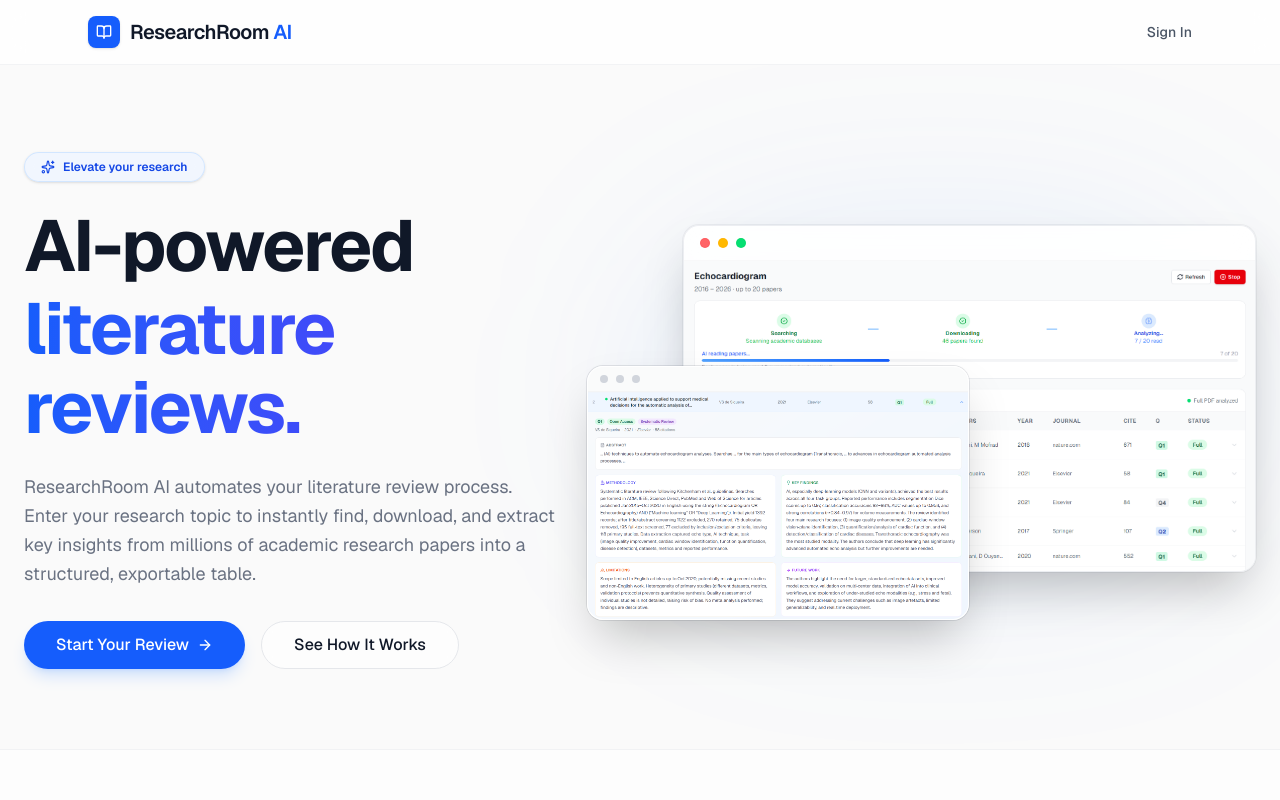
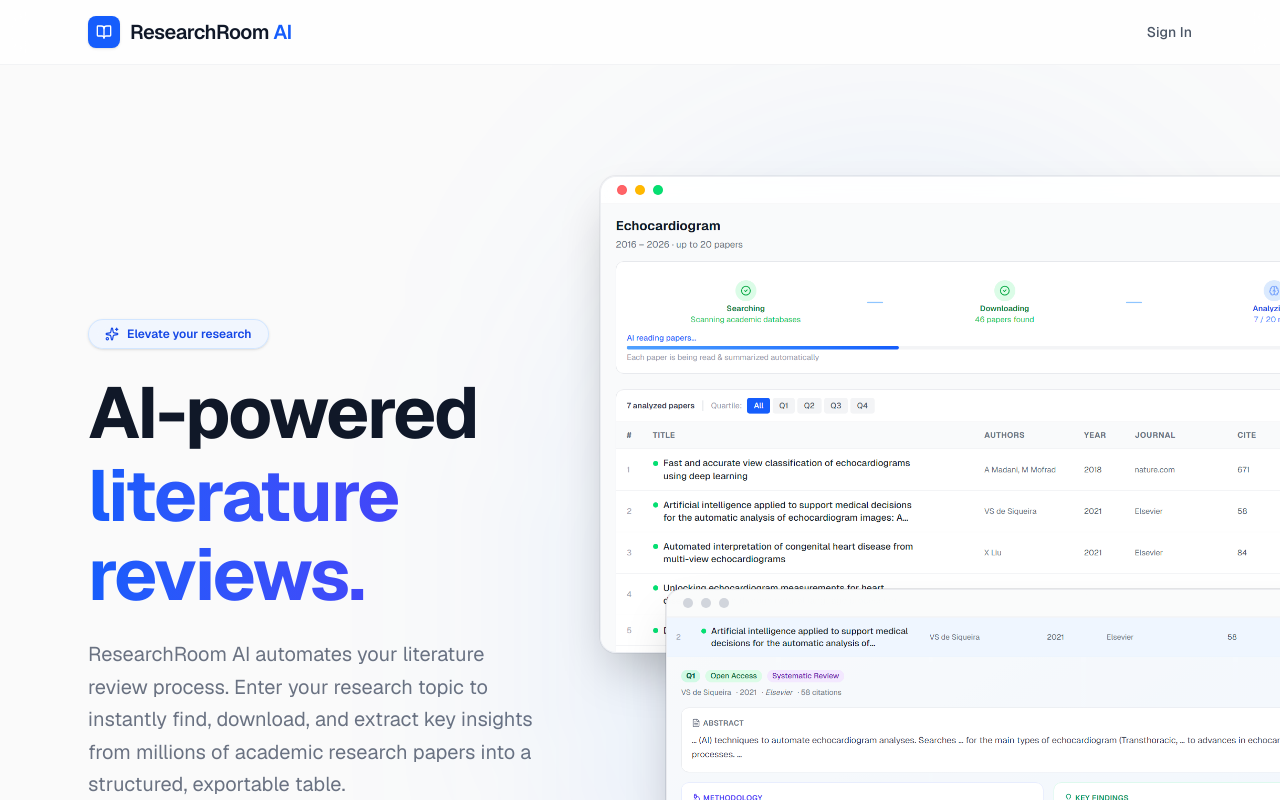
Before and after one commit to dev-fuadhasan/ailiterature, a Next.js app: page / in a window 1280 px wide. Shown: the top 800 px of the page. Built offline with nearby package versions, Linux system fonts and the light colour scheme; no server answers.

Commit message:
design: masterclass PRO UI upgrade for hero layout and screenshot clarity

```diff
--- a/src/app/page.tsx
+++ b/src/app/page.tsx
@@ -46,25 +46,26 @@ export default async function LandingPage() {
       </nav>
 
       {/* Hero */}
-      <section className="relative pt-24 pb-16 md:pt-32 md:pb-20 overflow-hidden">
+      <section className="relative pt-24 pb-16 md:pt-28 md:pb-24 overflow-hidden">
         {/* Sleek background decoration */}
         <div className="absolute inset-0 -z-10 bg-[linear-gradient(to_right,#80808012_1px,transparent_1px),linear-gradient(to_bottom,#80808012_1px,transparent_1px)] bg-[size:24px_24px]"></div>
         <div className="absolute top-0 inset-x-0 flex justify-center -z-10 pointer-events-none opacity-50">
-          <div className="w-[800px] h-[400px] bg-blue-400/20 blur-[140px] rounded-full mix-blend-multiply"></div>
+          <div className="w-[1000px] h-[500px] bg-blue-400/20 blur-[140px] rounded-full mix-blend-multiply"></div>
         </div>
 
-        <div className="max-w-7xl mx-auto px-6">
-          <div className="flex flex-col lg:flex-row items-center gap-10 lg:gap-16">
+        {/* Changed max-w-7xl to max-w-6xl to perfectly align the left margin with the Navbar Logo */}
+        <div className="max-w-6xl mx-auto px-6">
+          <div className="flex flex-col lg:flex-row items-center gap-10 lg:gap-14">
 
             {/* Left Column: Copy & CTA */}
-            <div className="flex-1 text-center lg:text-left pt-2 md:pt-6">
+            <div className="flex-1 text-center lg:text-left pt-2 md:pt-4">
               <Badge variant="secondary" className="mb-6 text-blue-700 bg-blue-50/80 hover:bg-blue-100 border border-blue-200/60 rounded-full px-4 py-1.5 shadow-sm transition-colors cursor-default backdrop-blur-sm">
                 <Sparkles className="h-3.5 w-3.5 mr-2" /> Elevate your research
               </Badge>
               <h1 className="text-5xl lg:text-6xl xl:text-7xl font-bold tracking-tight text-gray-900 mb-6 leading-[1.1]">
                 AI-powered <span className="block mt-1 text-transparent bg-clip-text bg-gradient-to-r from-blue-600 to-indigo-600">literature reviews.</span>
               </h1>
-              <p className="text-base md:text-lg text-gray-500 mb-8 leading-relaxed max-w-xl mx-auto lg:mx-0">
+              <p className="text-lg md:text-xl text-gray-500 mb-8 leading-relaxed max-w-xl mx-auto lg:mx-0">
                 ResearchRoom AI automates your literature review process. Enter your research topic to instantly find, download, and extract key insights from millions of academic research papers into a structured, exportable table.
               </p>
 
@@ -92,15 +93,16 @@ export default async function LandingPage() {
               </div>
             </div>
 
-            {/* Right Column: Product Screenshots */}
-            {/* The user requested clear visibility. Now we stack them beautifully on mobile and stagger them cleanly on desktop without obscuring important parts. */}
-            <div className="flex-[1.2] w-full relative mt-12 lg:mt-0">
-              <div className="absolute top-1/2 left-1/2 -translate-x-1/2 -translate-y-1/2 w-[90%] h-[90%] bg-blue-500/10 blur-[100px] rounded-full pointer-events-none"></div>
+            {/* Right Column: Dynamic Diagonal Stack (PRO UX) */}
+            <div className="flex-[1.3] w-full relative mt-16 flex flex-col items-center lg:items-start group">
+              <div className="absolute top-1/2 left-1/2 -translate-x-1/2 -translate-y-1/2 w-[100%] h-[100%] bg-blue-500/10 blur-[130px] rounded-full pointer-events-none"></div>
 
-              <div className="relative w-full max-w-2xl mx-auto lg:max-w-none">
-                {/* Main Background Screenshot (App View) */}
-                <div className="relative rounded-xl md:rounded-2xl border border-gray-200/60 bg-white/40 backdrop-blur-lg shadow-2xl w-[90%] md:w-[85%] lg:w-[90%] overflow-hidden ml-auto transform transition-transform duration-700 hover:-translate-y-1 hover:shadow-3xl ring-1 ring-gray-900/5">
-                  <div className="flex items-center gap-1.5 md:gap-2 px-3 md:px-4 py-2 md:py-3 border-b border-gray-100/60 bg-white/80 backdrop-blur-md">
+              {/* This container bleeds off the right edge so the HD screenshots can remain physically massive and fully readable */}
+              <div className="relative w-full lg:w-[130%] xl:w-[140%] flex flex-col gap-6 md:gap-8 z-10 lg:-mr-32 xl:-mr-48">
+
+                {/* Main Image (Top & Left) - Content remains 100% visible */}
+                <div className="relative rounded-xl md:rounded-2xl border border-gray-200/60 bg-white/40 backdrop-blur-lg shadow-2xl xl:shadow-3xl overflow-hidden transform transition-all duration-700 hover:-translate-y-2 ring-1 ring-gray-900/5">
+                  <div className="flex items-center gap-1.5 md:gap-2 px-3 md:px-4 py-2 border-b border-gray-100/60 bg-white/80 backdrop-blur-md">
                     <div className="w-2 h-2 md:w-2.5 md:h-2.5 rounded-full bg-red-400 border border-red-500/20"></div>
                     <div className="w-2 h-2 md:w-2.5 md:h-2.5 rounded-full bg-amber-400 border border-amber-500/20"></div>
                     <div className="w-2 h-2 md:w-2.5 md:h-2.5 rounded-full bg-green-400 border border-green-500/20"></div>
@@ -108,8 +110,8 @@ export default async function LandingPage() {
                   <Image
                     src="/img1.png"
                     alt="Literature Review Dashboard"
-                    width={1600}
-                    height={900}
+                    width={1920}
+                    height={1080}
                     quality={100}
                     className="w-full h-auto object-cover"
                     priority
@@ -117,18 +119,18 @@ export default async function LandingPage() {
                   />
                 </div>
 
-                {/* Overlapping Focus Screenshot (Details View) */}
-                <div className="absolute -bottom-6 -left-2 md:-bottom-10 md:left-0 lg:-bottom-12 lg:-left-8 rounded-xl md:rounded-2xl border border-white/80 bg-white/95 backdrop-blur-xl shadow-2xl overflow-hidden w-[75%] md:w-[65%] lg:w-[60%] z-10 transition-all duration-500 hover:-translate-y-2 hover:scale-[1.02] hover:shadow-blue-900/20 ring-1 ring-gray-900/10">
-                  <div className="flex items-center gap-1.5 md:gap-2 px-2 md:px-3 py-1.5 md:py-2 border-b border-gray-100/80 bg-gray-50/80">
-                    <div className="w-1.5 h-1.5 md:w-2 md:h-2 rounded-full bg-gray-300"></div>
-                    <div className="w-1.5 h-1.5 md:w-2 md:h-2 rounded-full bg-gray-300"></div>
-                    <div className="w-1.5 h-1.5 md:w-2 md:h-2 rounded-full bg-gray-300"></div>
+                {/* Second Image - Placed below with a slight upwards shift. Overlaps ONLY the bottom frame of Image 1! */}
+                <div className="relative w-[95%] md:w-[92%] self-end rounded-xl md:rounded-2xl border border-gray-200/80 bg-white/95 backdrop-blur-xl shadow-[0_25px_50px_-12px_rgba(0,0,0,0.25)] overflow-hidden z-20 transform transition-all duration-500 hover:-translate-y-2 ring-1 ring-gray-900/10 lg:-mt-16 xl:-mt-24">
+                  <div className="flex items-center gap-1.5 md:gap-2 px-3 md:px-4 py-2 border-b border-gray-100/80 bg-gray-50/80">
+                    <div className="w-2 h-2 md:w-2.5 md:h-2.5 rounded-full bg-gray-300"></div>
+                    <div className="w-2 h-2 md:w-2.5 md:h-2.5 rounded-full bg-gray-300"></div>
+                    <div className="w-2 h-2 md:w-2.5 md:h-2.5 rounded-full bg-gray-300"></div>
                   </div>
                   <Image
                     src="/img2.png"
                     alt="Literature Review Process Analysis"
-                    width={1200}
-                    height={800}
+                    width={1920}
+                    height={1080}
                     quality={100}
                     className="w-full h-auto object-cover"
                     priority
```
